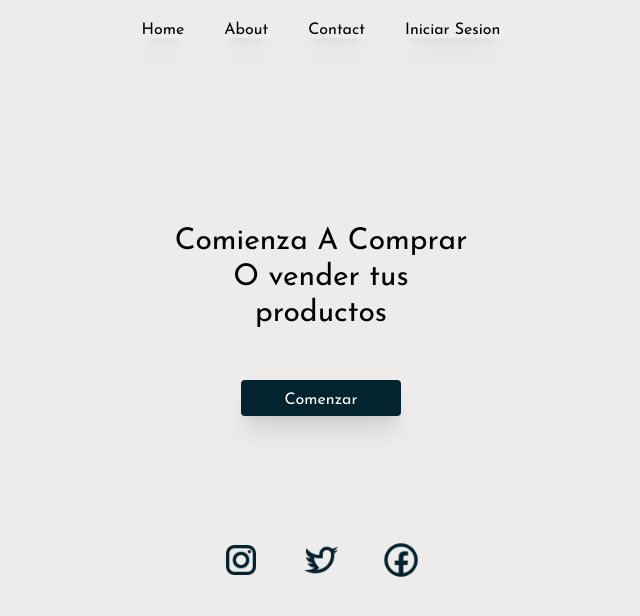
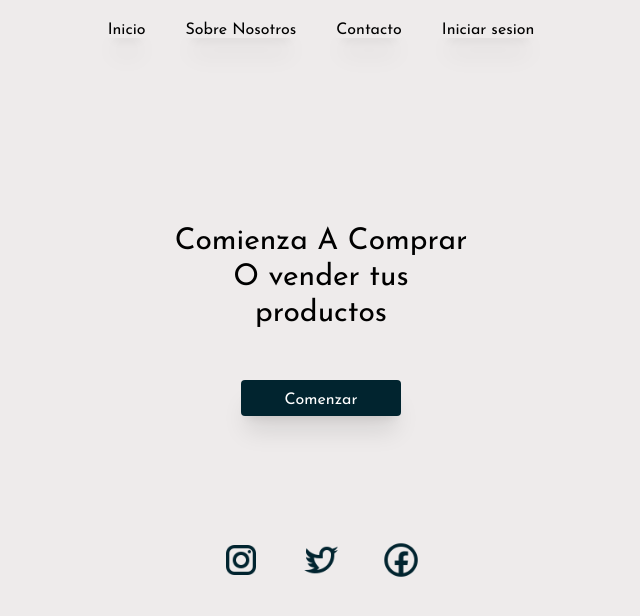
Before and after one commit to WSmithDR/HardwareMarketApp-Front, a React (Vite) app: page /startPage in a window 1280 px wide. Shown: the top 616 px of the page, without its empty margins (319-959 px from the left). Built offline with nearby package versions, Linux system fonts and the light colour scheme.

Commit message:
modifiqué navbar

```diff
--- a/src/components/Navbar.jsx
+++ b/src/components/Navbar.jsx
@@ -7,10 +7,10 @@ export const Navbar = () => {
     <nav className="flex justify-between items-center p-4 absolute top-0 ">
         <div className="container mx-auto flex justify-between items-center">
         <div className="space-x-10">
-          <a href="#" className="text-black font-josefin shadow-xl">Home</a>
-          <a href="#" className="text-black font-josefin shadow-xl">About</a>
-          <a href="#" className="text-black font-josefin shadow-xl">Contact</a>
-          <a href="#" className="text-black font-josefin shadow-xl" onClick={() => navigate("/login")}>Iniciar Sesion</a>
+          <a href="#" className="text-black font-josefin shadow-xl">Inicio</a>
+          <a href="#" className="text-black font-josefin shadow-xl">Sobre Nosotros</a>
+          <a href="#" className="text-black font-josefin shadow-xl">Contacto</a>
+          <a href="#" className="text-black font-josefin shadow-xl" onClick={() => navigate("/login")}>Iniciar sesion</a>
         </div>
       </div>
     </nav>
```
